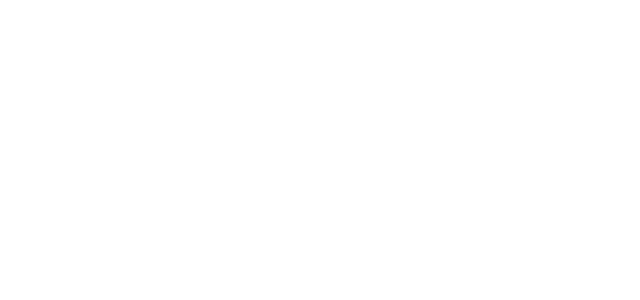
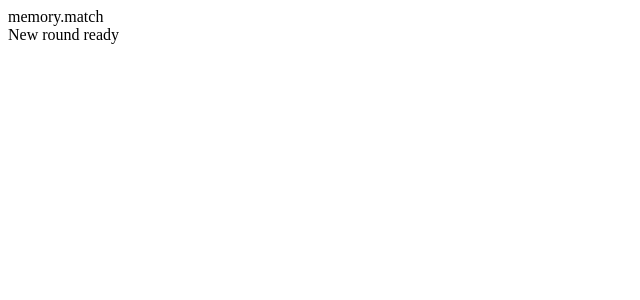
Before and after one commit to midhin11/memory-card, a React (Vite) app: page / in a window 1280 px wide. Shown: the top 300 px of the page, without its empty margins (0-640 px from the left). Built offline with nearby package versions, Linux system fonts and the light colour scheme.

Commit message:
Dummy header

```diff
--- a/src/App.jsx
+++ b/src/App.jsx
@@ -1,7 +1,19 @@
 // import { useState } from 'react'
+// import { Header } from
 
 import './App.css'
 
 export default function App() {
+  return(
+    <Header/>
+  )
+}
 
+function Header() {
+  return (
+    <div>
+      <div>memory<span>.</span>match</div>
+      <div>New round ready</div>
+    </div>
+  )
 }
```
Also changed, not shown: src/Header.jsx (added).
